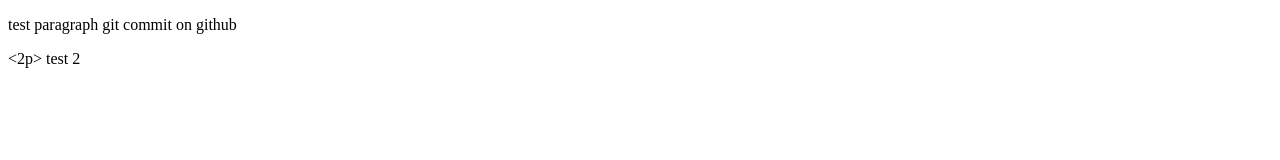
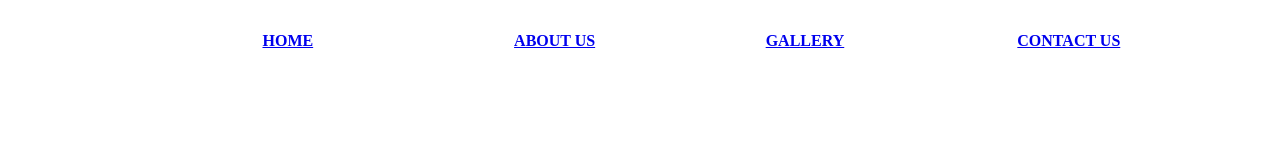
Before and after one commit to WaritTeerapong/SKKU_webpro, a plain HTML site: page 2023319406_Teerapong_Warit_assignment_1/index.html in a window 1280 px wide. Drawn offline with Linux system fonts and the light colour scheme.

Commit message:
update nav

```diff
--- a/2023319406_Teerapong_Warit_assignment_1/index.html
+++ b/2023319406_Teerapong_Warit_assignment_1/index.html
@@ -1,11 +1,48 @@
 <!DOCTYPE html>
 <html lang="en" dir="ltr">
+
   <head>
     <meta charset="utf-8">
-    <title>This is Title</title>
+    <title>SKKU Restaurant</title>
+
+    <style>
+      th{border-style: none;}
+      </style>
+
   </head>
+
   <body>
-    <p> test paragraph git commit on github</p>
-    <2p> test 2</2p>
+    <header></header>
+
+    <nav>
+      <table >
+        <tr>
+
+          <td style="width:20%"></td>
+
+          <td style="width:20%">
+            <h4><a href='#'> HOME </a></h4>
+          </td>
+          <td style="width:20%">
+            <h4><a href='#'> ABOUT US </a></h4>
+          </td>
+          <td style="width:20%">
+            <h4><a href='#'> GALLERY </a></h4>
+          </td>
+          <td style="width:20%">
+            <h4><a href='#'> CONTACT US </a></h4>
+          </td>
+
+          <td style="width:20%"></td>
+
+        </tr>
+      </table>
+
+    </nav>
+
   </body>
+
+  <footer>
+
+  </footer>
 </html>
```
